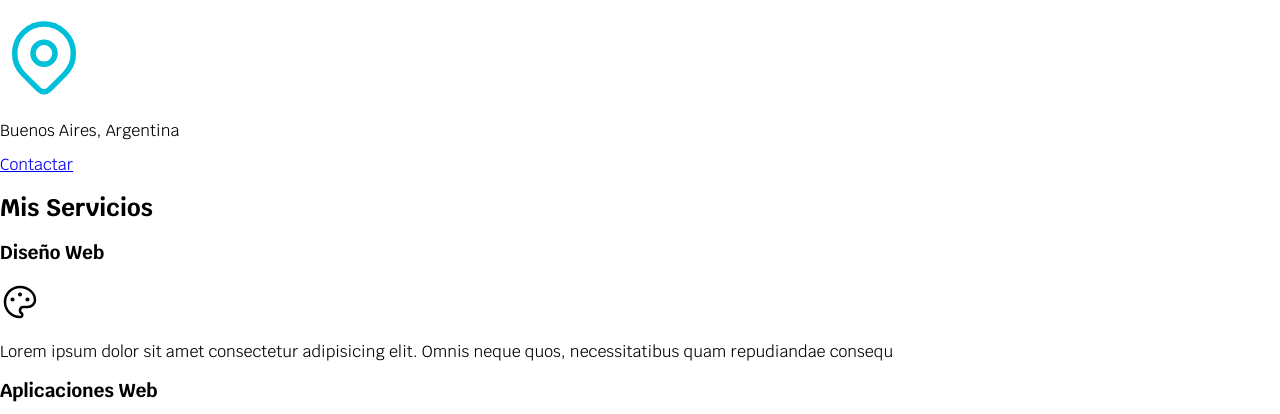
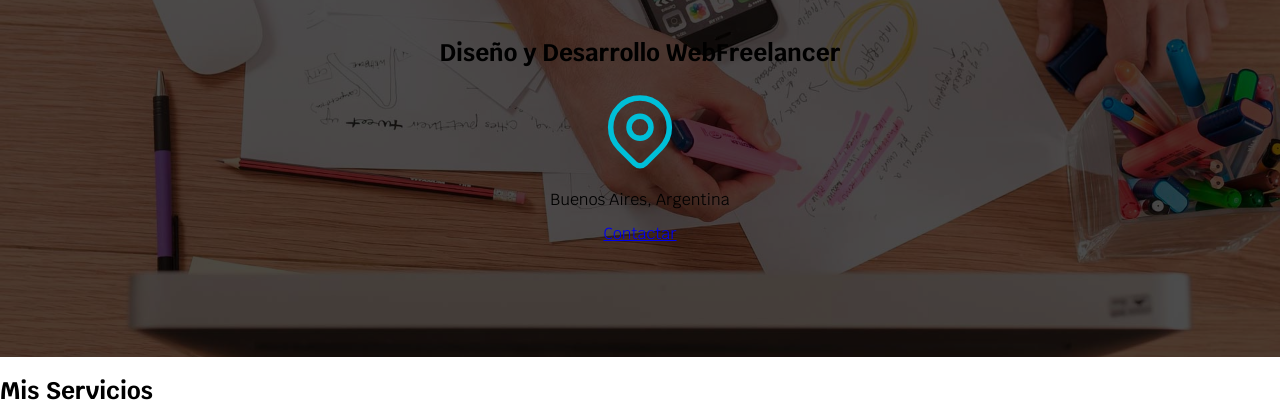
Before and after one commit to Lucas3110/proyecto-web, a plain HTML site: page freelancer_inicio/index.html in a window 1280 px wide. Shown: the part 231-645 px from the top of the page. Drawn offline with Linux system fonts and the light colour scheme.

Commit message:
Add files via upload

```diff
--- a/freelancer_inicio/css/styles.css
+++ b/freelancer_inicio/css/styles.css
@@ -8,7 +8,11 @@
 
 html{
     font-size: 62.5%;
+    box-sizing: border-box;
     }
+    *, *:before, *:after {
+        box-sizing: inherit;
+      }
 body{
         font-size: 16px;/* 1rem = 10px */
         font-family: 'Krub', sans-serif;
@@ -25,7 +29,7 @@ body{
             }
 
 .contenedor{
-        width: 120rem;
+       max-width: 120rem;
 
         margin: 0 auto;
 
@@ -35,10 +39,21 @@ body{
         background-color: var(--secundario);
 }
 
-.navegacion-principal {
+.navegacion-principal{
+
     display: flex;
+    flex-direction: column;
     justify-content: space-between;
-                     }
+    align-items: center;
+
+
+
+}
+@media (min-width: 768px){
+    .navegacion-principal{
+        flex-direction: row;
+    }
+}
 .navegacion-principal a{
     color: var(--blanco);
     text-decoration: none;
@@ -51,3 +66,22 @@ body{
    background-color: var(--primario);
    color: var(--oscuro);
                      }
+.hero {
+    background-image: url(../img/hero.jpg);
+    background-repeat: no-repeat;
+    background-size: cover; /* cubre todo el ancho donde esta la imagen*/
+    height: 450px;
+    position:relative;
+}
+
+.contenido-hero{
+    position: absolute;
+    background-color: rgba(0,0,0,.7);
+    width: 100%;
+    height: 100%;
+
+    display: flex;
+    flex-direction: column;
+    align-items: center;
+    justify-content: center;
+}
--- a/freelancer_inicio/index.html
+++ b/freelancer_inicio/index.html
@@ -28,8 +28,9 @@
   </nav>
 </div>
 
-<section>
-  <h2 class="titulo">Diseño y Desarrollo Web<span>Freelancer</span></h2>
+<section class="hero">
+  <div class="contenido-hero">
+      <h2>Diseño y Desarrollo Web<span>Freelancer</span></h2>
 
       <svg xmlns="http://www.w3.org/2000/svg" class="icon icon-tabler icon-tabler-map-pin" width="88" height="88" viewBox="0 0 24 24" stroke-width="1.5" stroke="#00bfd8" fill="none" stroke-linecap="round" stroke-linejoin="round">
         <path stroke="none" d="M0 0h24v24H0z" fill="none"/>
@@ -40,6 +41,9 @@
       <p>Buenos Aires, Argentina</p>
 
       <a href="#">Contactar</a>
+  </div>
+
+
 </section>
 
 
```
Lines whose indentation alone changed are shown as unchanged.
